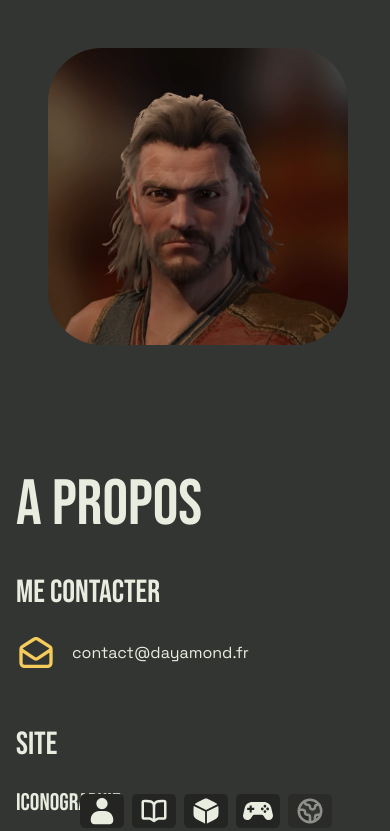
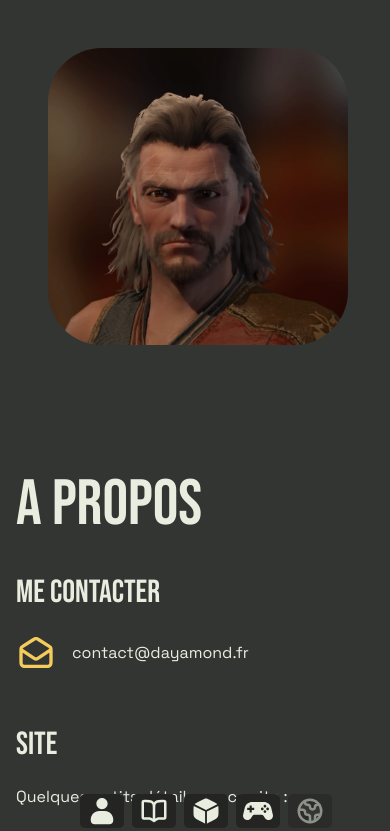
Before and after one commit to Pyramond/dayamond.fr, a Next.js app: page /about in a window 390 px wide. Shown: the top 831 px of the page. Built offline with nearby package versions, Linux system fonts and the light colour scheme; no server answers.

Commit message:
feat: Add description text

```diff
--- a/src/components/about/about.module.css
+++ b/src/components/about/about.module.css
@@ -12,13 +12,19 @@
     font-family: Bebas Neue, serif;
     color: var(--color4);
     font-size: 3rem;
-    margin-bottom: 2rem;
+    margin-bottom: 1rem;
 }
 
 .site {
     margin-top: 3rem;
 }
 
+.text {
+    font-family: "Space Grotesk", sans-serif;
+    color: var(--color4);
+    font-size: 1rem;
+    margin-bottom: 1rem;
+}
 
 @media (max-width: 768px) {
 
@@ -31,4 +37,8 @@
         font-size: 2rem;
         margin: 1rem;
     }
+
+    .text {
+        margin: 1rem;
+    }
 }
--- a/src/components/about/about.tsx
+++ b/src/components/about/about.tsx
@@ -11,6 +11,7 @@ export default function About() {
 
             <div className={styles.site}>
                 <h2 className={styles.subtitle}>Site</h2>
+                <p className={styles.text}>Quelques petits détails sur ce site :</p>
                 <Iconography />
                 <SiteStack />
             </div>
```
